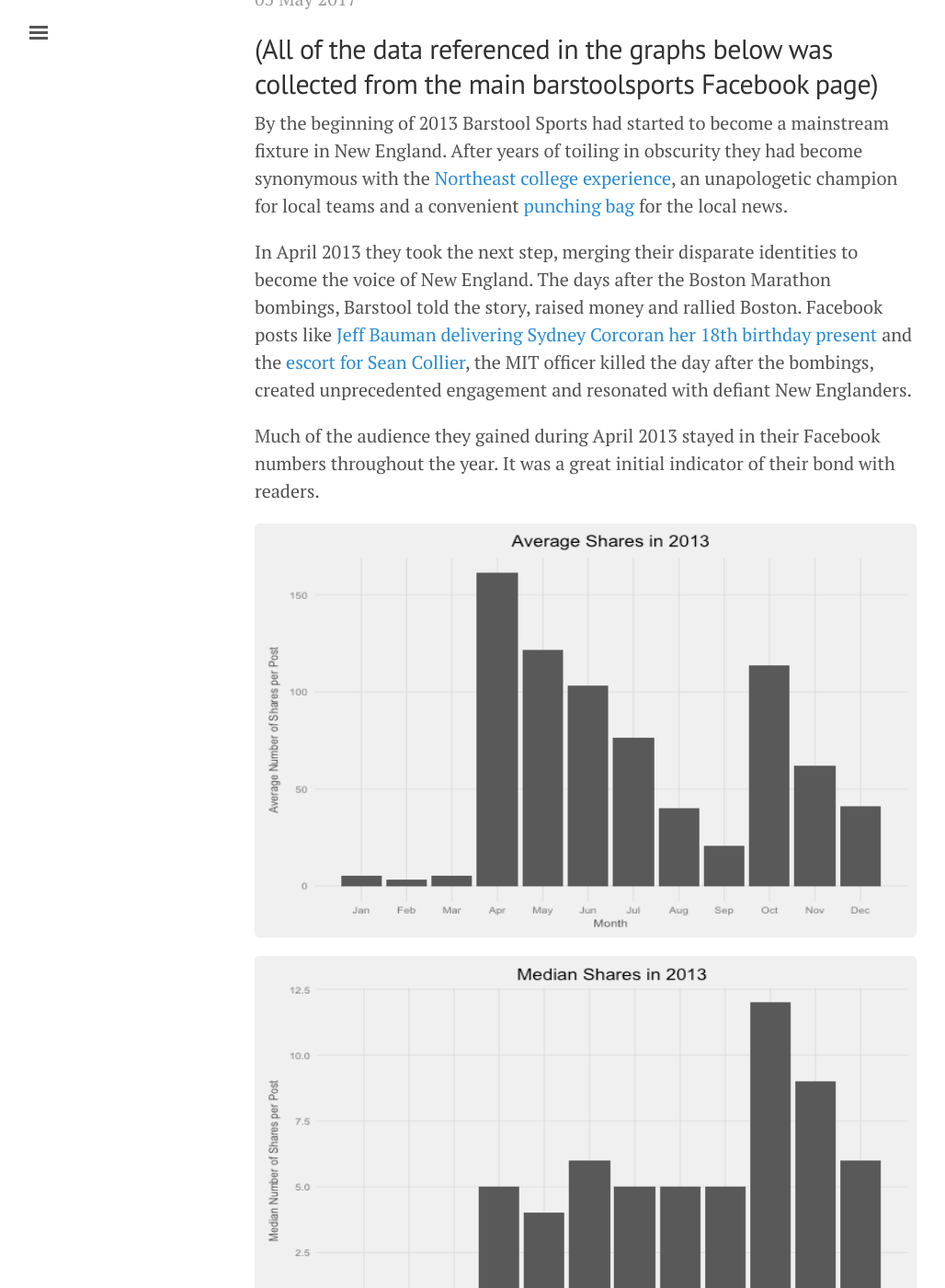
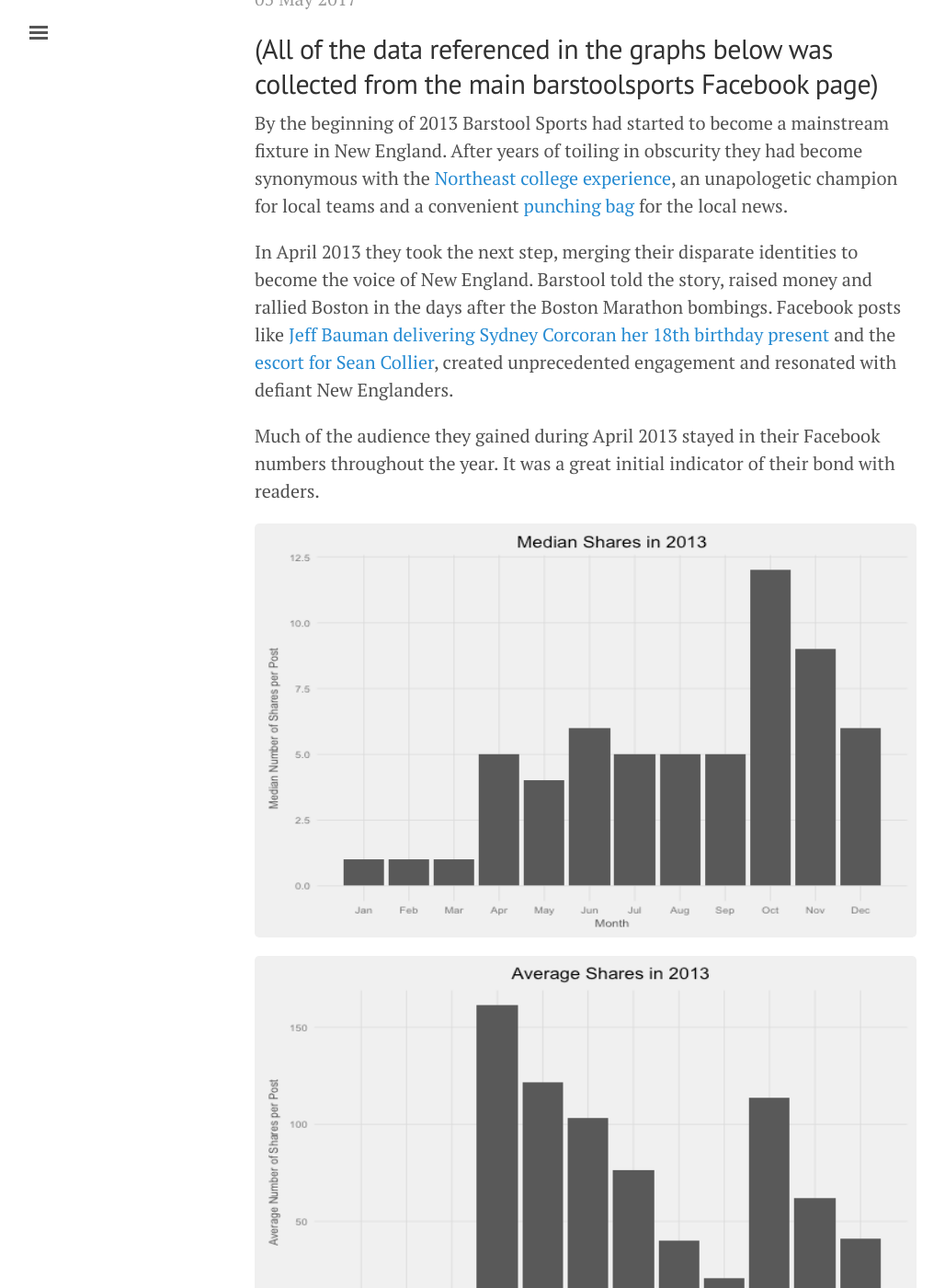
Before and after one commit to dbrait/dbrait-blog, a Jekyll site: the page built from _posts/2017-05-05-Barstool's-Journey-From-New-England-to-National-Brand.md, in a window 1280 px wide and 1400 px high, scrolled down 248 px. Shown: the whole window at 92% size, without its empty margins (3-1031 px from the left). Built offline with Jekyll 4.4.1, drawn with Linux system fonts in a browser that asks for light colours; some of the changed text lies outside the part shown.

Commit message:
Update 2017-05-05-Barstool's-Journey-From-New-England-to-National-Brand.md

```diff
--- a/_posts/2017-05-05-Barstool's-Journey-From-New-England-to-National-Brand.md
+++ b/_posts/2017-05-05-Barstool's-Journey-From-New-England-to-National-Brand.md
@@ -9,14 +9,15 @@
 
 By the beginning of 2013 Barstool Sports had started to become a mainstream fixture in New England.  After years of toiling in obscurity they had become synonymous with the <a href="http://www.dailymail.co.uk/news/article-2124843/Blackout-parties-Inside-massive-drink-fueled-raves-attract-students-US.html">Northeast college experience</a>, an unapologetic champion for local teams and a convenient <a href="http://boston.cbslocal.com/2011/08/12/barstool-founder-defends-posting-naked-photos-of-tom-bradys-son/"> punching bag</a> for the local news.
 
-In April 2013 they took the next step, merging their disparate identities to become the voice of New England.  The days after the Boston Marathon bombings, Barstool told the story, raised money and rallied Boston.  Facebook posts like <a href="https://www.facebook.com/barstoolsports/photos/a.352575592501.188647.348156187501/10151640240762502/?type=3&theater">Jeff Bauman delivering Sydney Corcoran her 18th birthday present</a> and the  <a href="https://www.facebook.com/barstoolsports/photos/a.352575592501.188647.348156187501/10151635290102502/?type=3&theater">escort for Sean Collier</a>, the MIT officer killed the day after the bombings, created unprecedented engagement and resonated with defiant New Englanders.
+In April 2013 they took the next step, merging their disparate identities to become the voice of New England.  Barstool told the story, raised money and rallied Boston in the days after the Boston Marathon bombings.  Facebook posts like <a href="https://www.facebook.com/barstoolsports/photos/a.352575592501.188647.348156187501/10151640240762502/?type=3&theater">Jeff Bauman delivering Sydney Corcoran her 18th birthday present</a> and the  <a href="https://www.facebook.com/barstoolsports/photos/a.352575592501.188647.348156187501/10151635290102502/?type=3&theater">escort for Sean Collier</a>, created unprecedented engagement and resonated with defiant New Englanders.
 
 Much of the audience they gained during April 2013 stayed in their Facebook numbers throughout the year.  It was a great initial indicator of their bond with readers.
 
+<img src="{{dbrait.github.io}}/img/med_shares_2013.png" width="900" height="450">
 <img src ="{{dbrait.github.io}}/img/avg_shares_2013.png" width="900" height="450">
-<img src="{{dbrait.github.io}}/img/med_shares_2013.png" width="900" height="450">
 
-From 2013-2015, Barstool's numbers remained New England centric.  A viral post was likely to reference Defaltegate or a Boston sports team.  Towards the end of 2015, this started to change.  November 2015 was the second major inflection point in Barstool's overall Facebook numbers.
+
+From 2013-2015, Barstool's numbers remained New England centric.  A viral post was likely to reference Defaltegate or a Boston sports team.  Towards the end of 2015 this started to change as the numbers slowly built.  November 2015 was the second major inflection point in Barstool's overall Facebook numbers.
 
 <img src="{{dbrait.github.io}}/img/med_shares_2015.png" width="900" height="450">
 <img src="{{dbrait.github.io}}/img/avg_shares_2015.png" width="900" height="450">
@@ -27,8 +28,8 @@
 
 Can Barstool continue to grow while maintaining a comparable level of connection to their fans?  The answer will likely come soon.  Despite the Chernin acquisition, the overall Facebook numbers stayed relatively stable through 2016 and early 2017.   This has changed in the last month.
 
+<img src="{{dbrait.github.io}}/img/med_shares_1617.png" width="900" height="450">
 <img src="{{dbrait.github.io}}/img/avg_shares_1617.png" width="900" height="450">
-<img src="{{dbrait.github.io}}/img/med_shares_1617.png" width="900" height="450">
 
 If they retain these growth numbers it will be fascinating to watch how it manifests within the product and fan base.
 
```
